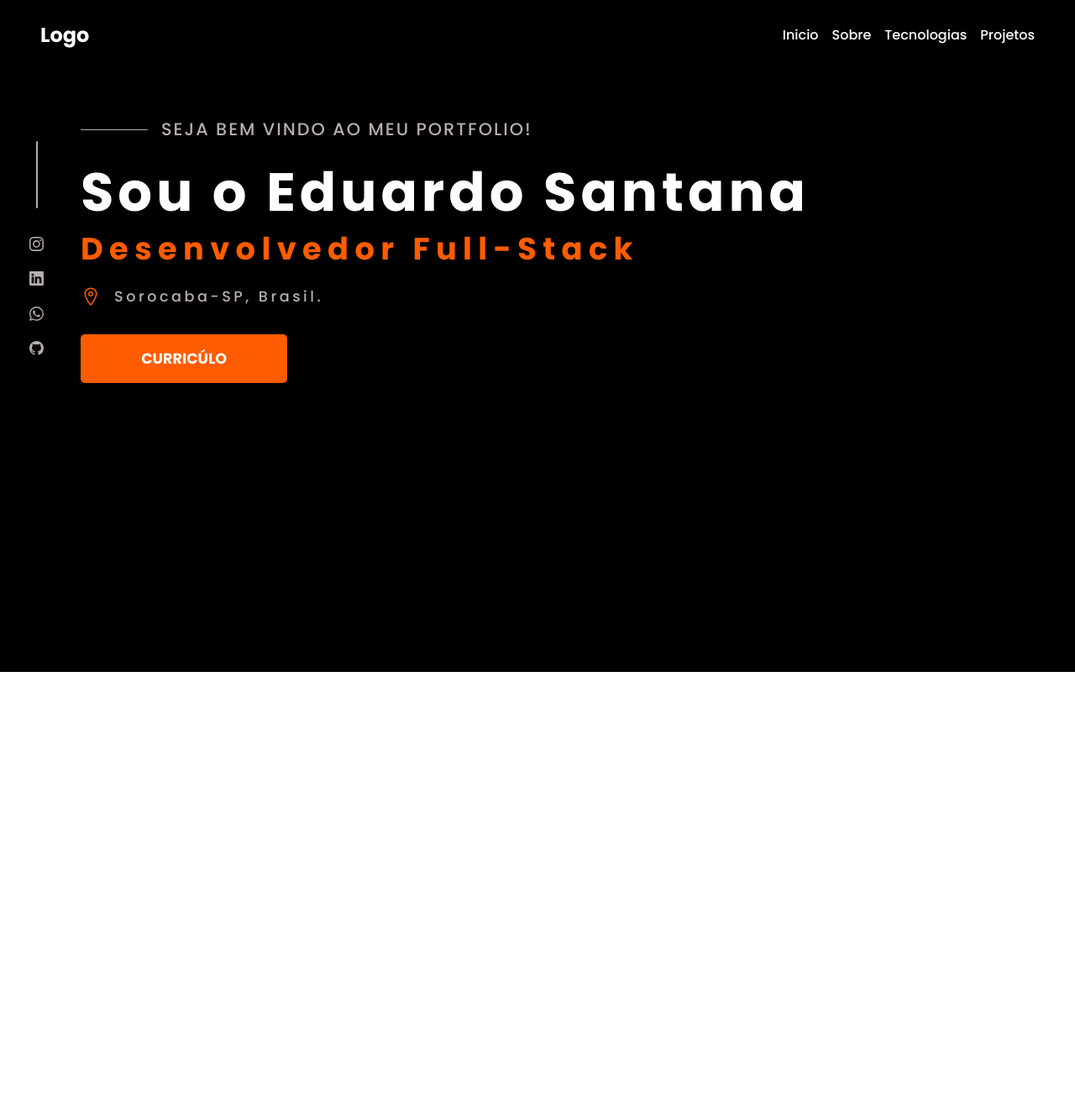
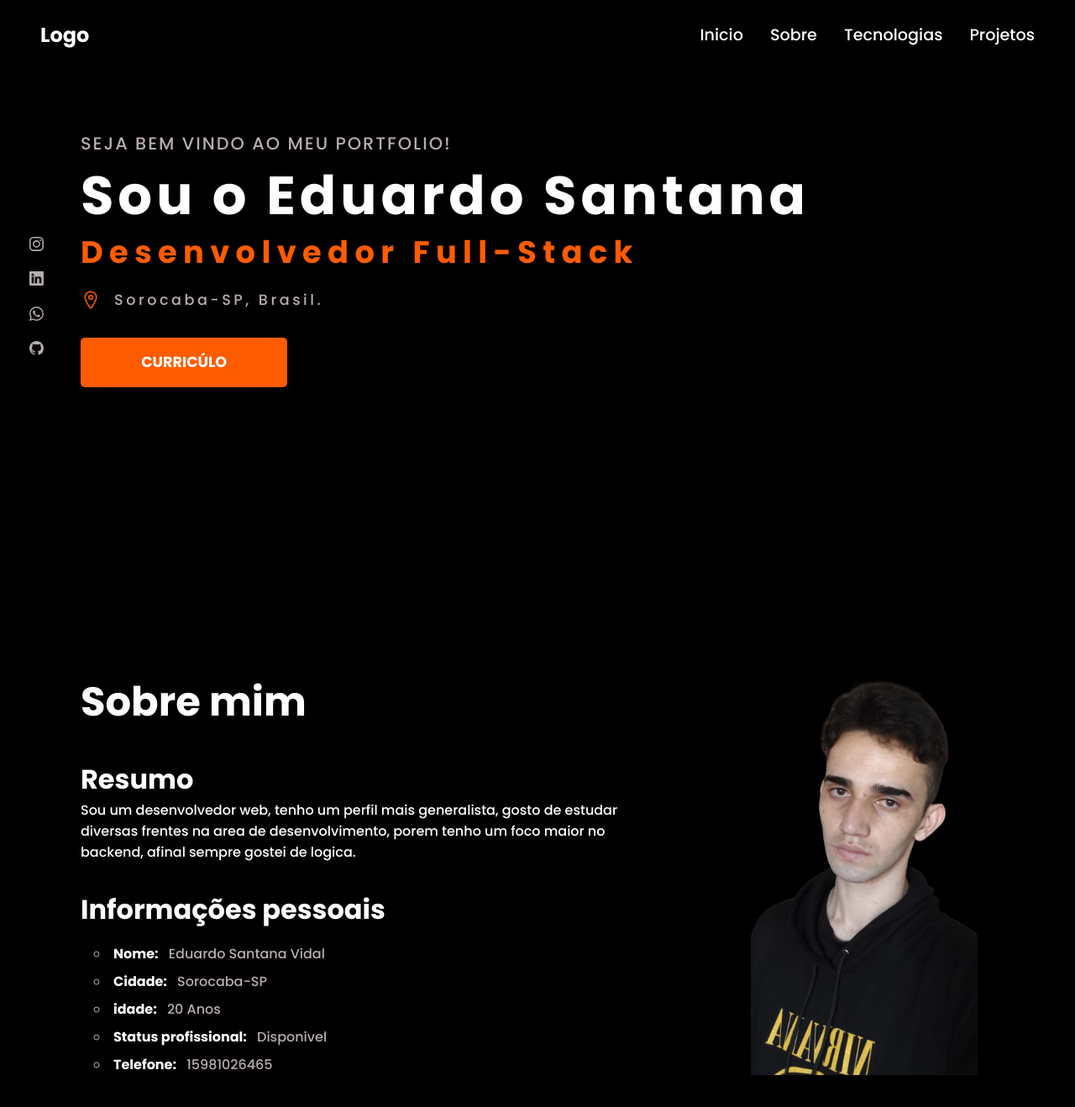
Before and after one commit to edusantanaw/meu-portfolio, a React (Vite) app: page / in a window 1280 px wide. Shown: the top 1318 px of the page at 84% size. Before the commit the page ends 800 px from the top, so only its background shows below. Built offline with nearby package versions, Linux system fonts and the light colour scheme.

Commit message:
about me

```diff
--- a/src/App.tsx
+++ b/src/App.tsx
@@ -1,5 +1,6 @@
 import ContactsMenu from "./layout/ContactsMenu"
 import { Nav } from "./layout/Nav"
+import About from "./pages/About/About"
 import Home from "./pages/home/Home"
 import { GlobalStyle } from "./styles/Global"
 
@@ -12,6 +13,7 @@ function App() {
       <Nav />
       <ContactsMenu />
       <Home />
+      <About />
     </div>
   )
 }
--- a/src/layout/ContactsMenu.tsx
+++ b/src/layout/ContactsMenu.tsx
@@ -5,7 +5,6 @@ import { BsInstagram, BsLinkedin, BsWhatsapp, BsGithub } from 'react-icons/bs'
 const ContactsMenu = () => {
     return (
         <Container>
-            <hr />
             <ul>
                 <li><BsInstagram /></li>
                 <li><BsLinkedin /></li>
--- a/src/layout/contacts-menu.styles.ts
+++ b/src/layout/contacts-menu.styles.ts
@@ -3,20 +3,13 @@ import styled from "styled-components";
 export const Container = styled.div`
     position:fixed;
     left: 2em;
-    top: 20%;
+    top: 34%;
     padding: 0.5em 0.2em;
     z-index: 2;
     display: flex;
     flex-direction: column;
     gap: 2em;
     align-items: center;
-    hr{
-        background-color: #B7ADAD;
-        width: 0.11em;
-        height: 5em;
-        border: none;
-        border-radius: 5px;
-    }
     ul{
         display: flex;
         flex-direction: column;
--- a/src/layout/nav,style.ts
+++ b/src/layout/nav,style.ts
@@ -11,10 +11,11 @@ export const Navegation = styled.header`
     color: #fff;
     ul{
         display: flex;
-        gap: 1em;
+        gap: 2em;
     }
 
     a{
         color: #fff;
+        font-size: 1.2em;
     }
 `
--- /dev/null
+++ b/src/pages/About/About.tsx
@@ -0,0 +1,35 @@
+import React from 'react'
+import { SecondaryTitle } from '../../styles/Global'
+import { Container } from './about.styles'
+import eu from '../../assets/IMG_20221201_103826_240-PhotoRoom.png-PhotoRoom.png'
+
+const About = () => {
+    return (
+        <Container>
+            <div>
+                <SecondaryTitle>Sobre mim</SecondaryTitle>
+                <div className="summary">
+                    <h3>Resumo</h3>
+                    <p>Sou um desenvolvedor web, tenho um perfil mais generalista, gosto de estudar diversas
+                        frentes na area de desenvolvimento, porem tenho um foco maior no backend, afinal sempre
+                        gostei de logica.</p>
+                </div>
+                <div className='infos'>
+                    <h3>Informações pessoais</h3>
+                    <ul>
+                        <li><span>Nome:</span> Eduardo Santana Vidal</li>
+                        <li><span>Cidade:</span> Sorocaba-SP</li>
+                        <li><span>idade:</span> 20 Anos</li>
+                        <li><span>Status profissional:</span> Disponivel</li>
+                        <li><span>Telefone:</span> 15981026465</li>
+                    </ul>
+                </div>
+            </div>
+            <div className='me'>
+                <img src={eu} alt="minha foto" />
+            </div>
+        </Container>
+    )
+}
+
+export default About
--- /dev/null
+++ b/src/pages/About/about.styles.ts
@@ -0,0 +1,48 @@
+import styled from "styled-components";
+
+export const Container = styled.section`
+    width: 100%;
+    padding: 0 6em;
+    background-color:#000;
+    color: #fff;
+    height: 100vh;
+    display: flex;
+    .me{
+        display: flex;
+        width: 40em;
+        justify-content: center;
+    }
+    img{
+        height: 30em;
+    }
+    .summary{
+        margin-top: 2em;
+        width: 90%;
+        h3{
+            font-size: 2em;
+        }
+    }
+    .infos{
+        margin-top: 2em;
+        ul{
+            padding-left: 1em;
+            display: flex;
+            flex-direction: column;
+            gap: 0.5em;
+            margin-top: 1em;
+            li{
+                list-style: circle inside;
+                color: #b7adad;
+                span{
+                    color: #fff;
+                    font-weight: 700;
+                    padding-right: 0.5em;
+                }
+            }
+        }
+    }
+    h3{
+            font-size: 2em;
+        }
+
+`
--- a/src/pages/home/Home.tsx
+++ b/src/pages/home/Home.tsx
@@ -4,11 +4,8 @@ import { IoLocationOutline } from 'react-icons/io5'
 const Home = () => {
     return (
         <Container>
-            <div className='top'>
-                <hr />
-                <Span>Seja bem vindo ao meu portfolio!</Span>
-            </div>
-            <div className='teste'>
+            <Span>Seja bem vindo ao meu portfolio!</Span>
+            <div className='who'>
                 <Title>Sou o Eduardo Santana</Title>
                 <SubTitle>Desenvolvedor Full-Stack</SubTitle>
                 <div>
--- a/src/pages/home/styles.home.ts
+++ b/src/pages/home/styles.home.ts
@@ -2,11 +2,11 @@ import styled from "styled-components";
 
 export const Container = styled.section`
     width: 100%;
-    padding: 9em 6em 0 6em;
+    padding: 10em 6em 0 6em;
     background-color: #000;
     min-height: 100vh;
-    .teste{
-        padding-top: 2em;
+    .who{
+        padding-top: 1em;
         display: flex;
         flex-direction: column;
         gap: 0;
@@ -29,19 +29,6 @@ export const Container = styled.section`
             }
         }
     }
-
-    .top{
-        display: flex;
-        align-items:center;
-        gap: 1em;
-        hr{
-            background-color: #B7ADAD;
-            height: 0.11em;
-            width: 5em;
-            border: none;
-            border-radius: 5px;
-    }
-}
 `
 
 export const Title = styled.h1`
--- a/src/styles/Global.ts
+++ b/src/styles/Global.ts
@@ -17,3 +17,7 @@ li{
     list-style: none;
 }
 `
+
+export const SecondaryTitle = styled.h2`
+    font-size: 3em;
+`
```
Also changed, not shown: src/assets/IMG_20221201_103826_240-PhotoRoom.png-PhotoRoom.png (added).
